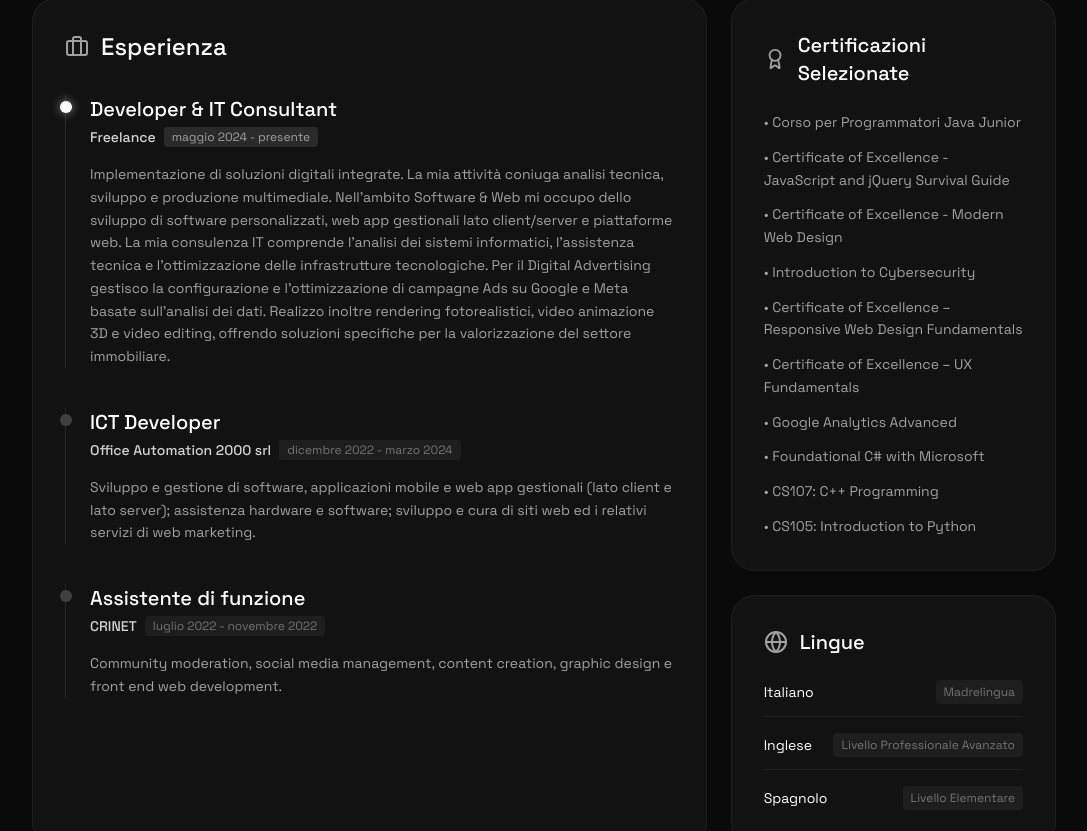
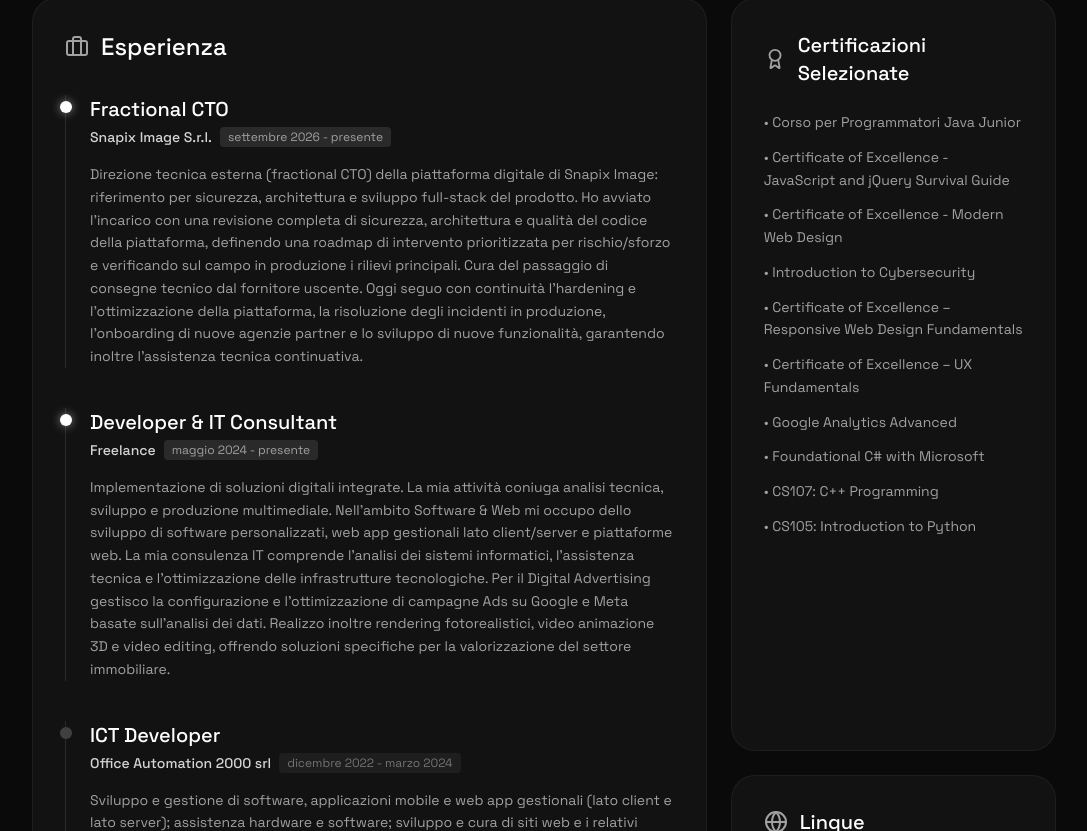
Before and after one commit to sadsotti/main-website, a React (Vite) app: page /about in a window 1280 px wide. Shown: the part 689-1520 px from the top of the page, without its empty margins (96-1183 px from the left). Built offline with nearby package versions, Linux system fonts and the light colour scheme; a web font is replaced by a local one.

Commit message:
Update job titles and descriptions in About page

```diff
--- a/src/pages/About.jsx
+++ b/src/pages/About.jsx
@@ -56,6 +56,18 @@ function About() {
             <div className="space-y-10">
               <div className="relative pl-6 border-l border-white/10">
                 <div className="absolute w-3 h-3 bg-white rounded-full left-[-6.5px] top-1.5 shadow-[0_0_10px_rgba(255,255,255,0.5)]" aria-hidden="true"></div>
+                <h3 className="text-xl font-medium text-white mb-1">Fractional CTO</h3>
+                <div className="flex flex-wrap gap-2 items-center mb-4">
+                  <span className="text-sm text-neutral-300 font-medium">Snapix Image S.r.l.</span>
+                  <span className="text-xs px-2 py-0.5 bg-white/10 rounded text-neutral-400">settembre 2026 - presente</span>
+                </div>
+                <p className="text-sm text-neutral-400 leading-relaxed">
+                  Direzione tecnica esterna (fractional CTO) della piattaforma digitale di Snapix Image: riferimento per sicurezza, architettura e sviluppo full-stack del prodotto. Ho avviato l'incarico con una revisione completa di sicurezza, architettura e qualità del codice della piattaforma, definendo una roadmap di intervento prioritizzata per rischio/sforzo e verificando sul campo in produzione i rilievi principali. Cura del passaggio di consegne tecnico dal fornitore uscente. Oggi seguo con continuità l'hardening e l'ottimizzazione della piattaforma, la risoluzione degli incidenti in produzione, l'onboarding di nuove agenzie partner e lo sviluppo di nuove funzionalità, garantendo inoltre l'assistenza tecnica continuativa.
+                </p>
+              </div>
+
+              <div className="relative pl-6 border-l border-white/10">
+                <div className="absolute w-3 h-3 bg-white rounded-full left-[-6.5px] top-1.5 shadow-[0_0_10px_rgba(255,255,255,0.5)]" aria-hidden="true"></div>
                 <h3 className="text-xl font-medium text-white mb-1">Developer & IT Consultant</h3>
                 <div className="flex flex-wrap gap-2 items-center mb-4">
                   <span className="text-sm text-neutral-300 font-medium">Freelance</span>
@@ -74,7 +86,7 @@ function About() {
                   <span className="text-xs px-2 py-0.5 bg-white/5 rounded text-neutral-500">dicembre 2022 - marzo 2024</span>
                 </div>
                 <p className="text-sm text-neutral-400 leading-relaxed">
-                  Sviluppo e gestione di software, applicazioni mobile e web app gestionali (lato client e lato server); assistenza hardware e software; sviluppo e cura di siti web ed i relativi servizi di web marketing.
+                  Sviluppo e gestione di software, applicazioni mobile e web app gestionali (lato client e lato server); assistenza hardware e software; sviluppo e cura di siti web e i relativi servizi di web marketing.
                 </p>
               </div>
 
@@ -86,7 +98,7 @@ function About() {
                   <span className="text-xs px-2 py-0.5 bg-white/5 rounded text-neutral-500">luglio 2022 - novembre 2022</span>
                 </div>
                 <p className="text-sm text-neutral-400 leading-relaxed">
-                  Community moderation, social media management, content creation, graphic design e front end web development.
+                  Community moderation, social media management, content creation, graphic design e front-end web development.
                 </p>
               </div>
             </div>
@@ -118,15 +130,15 @@ function About() {
               <div className="space-y-4">
                 <div className="flex justify-between items-center border-b border-white/5 pb-3">
                   <span className="text-sm text-white">Italiano</span>
-                  <span className="text-xs text-neutral-500 bg-white/5 px-2 py-1 rounded">Madrelingua</span>
+                  <span className="text-xs text-neutral-500 bg-white/5 px-2 py-1 rounded">Conoscenza madrelingua o bilingue</span>
                 </div>
                 <div className="flex justify-between items-center border-b border-white/5 pb-3">
                   <span className="text-sm text-white">Inglese</span>
-                  <span className="text-xs text-neutral-500 bg-white/5 px-2 py-1 rounded">Livello Professionale Avanzato</span>
+                  <span className="text-xs text-neutral-500 bg-white/5 px-2 py-1 rounded">Conoscenza professionale</span>
                 </div>
                 <div className="flex justify-between items-center pb-1">
                   <span className="text-sm text-white">Spagnolo</span>
-                  <span className="text-xs text-neutral-500 bg-white/5 px-2 py-1 rounded">Livello Elementare</span>
+                  <span className="text-xs text-neutral-500 bg-white/5 px-2 py-1 rounded">Conoscenza lavorativa limitata</span>
                 </div>
               </div>
             </section>
```
